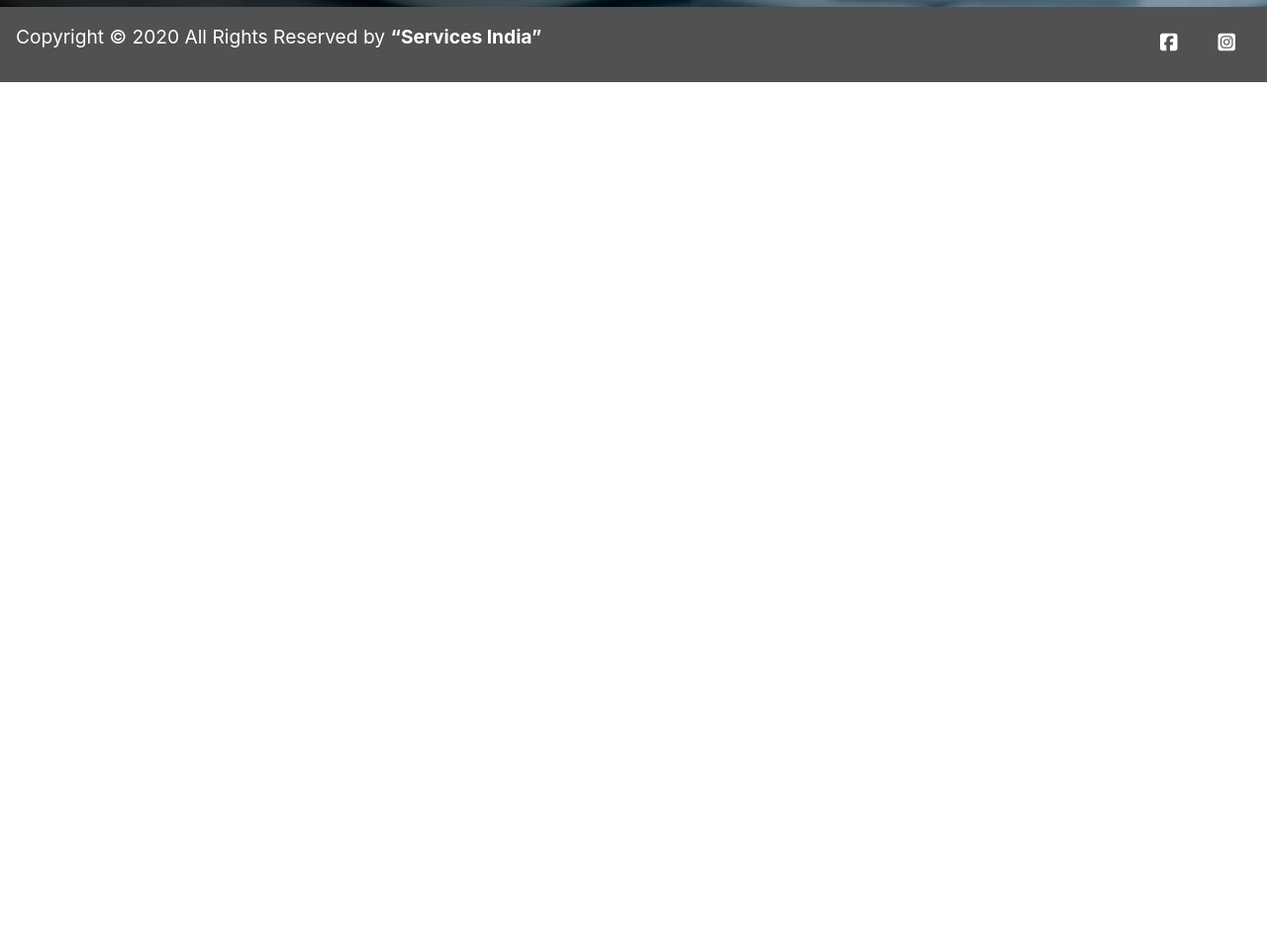
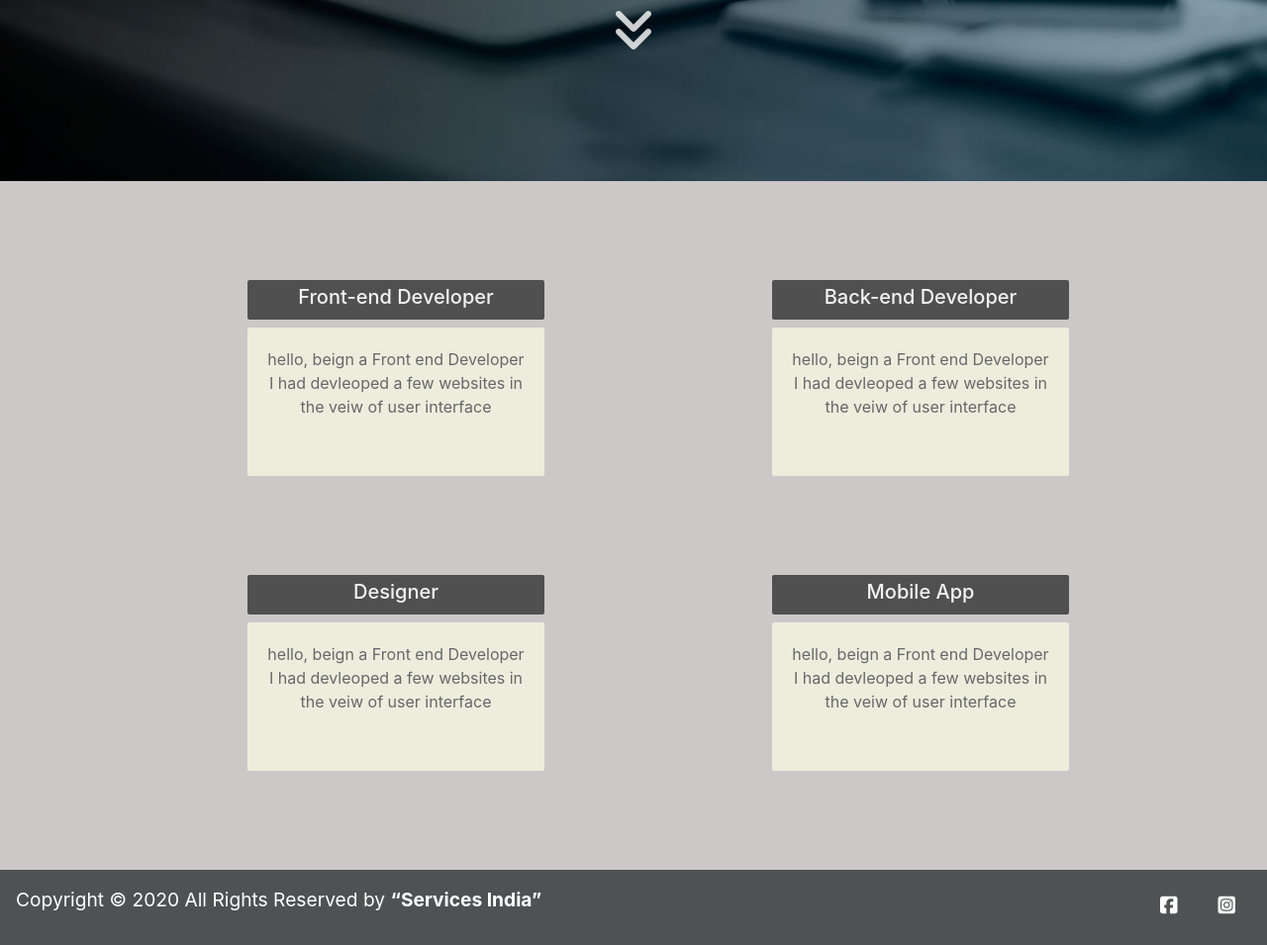
Before and after one commit to coder0221/portfolio, a plain HTML site: page index.html in a window 1280 px wide. Shown: the part 564-1519 px from the top of the page at 99% size. Before the commit the page ends 800 px from the top, so only its background shows below. Drawn offline with nearby package versions, Linux system fonts and the light colour scheme; some icons are missing.

Commit message:
Fifth commit

```diff
--- a/index.css
+++ b/index.css
@@ -43,7 +43,7 @@ h3 {
 
 .mid {
     padding-top: 200px;
-    padding-bottom: 50px;
+    padding-bottom: 130px;
     justify-content: center;
     align-items: center;
     text-align: center;
@@ -77,3 +77,40 @@ a:hover {
     background-color: rgba(255, 217, 0, 0.719);
     width: 200px;
 }
+
+h5 {
+    background-color: black;
+    color: white;
+    height: 40px;
+    width: 300px;
+    text-align: center;
+    padding-top: 5px;
+    opacity: 0.8;
+    border-radius: 2px;
+}
+
+.align {
+    align-items: center;
+    justify-content: center;
+    text-align: center;
+    background-color: rgb(192, 187, 187);
+    opacity: 0.8;
+    padding-bottom: 100px;
+}
+
+.pad {
+    padding-left: 250px;
+    padding-top: 100px;
+    justify-content: center;
+    align-items: center;
+}
+
+.discrip {
+    background-color: beige;
+    height: 150px;
+    width: 300px;
+    text-align: center;
+    padding: 20px;
+    opacity: 0.8;
+    border-radius: 2px;
+}
--- a/index.html
+++ b/index.html
@@ -45,7 +45,35 @@
                 <h1> <b> DESIGN & BUILD </b> </h1>
                 <h6> web interfaces.</h6><br><br>
                 <button class="btn btn-danger"><a href="assets.html">See My Work</a></button>
-                <br>
+                <div class="mt-5">
+                    <a href="#main">
+                        <i class="fas fa-angle-double-down fa-3x"></i>
+                    </a>
+                </div>
+            </div>
+        </div>
+
+        <div class="align" id="main">
+            <div class="row pad">
+                <div class="col-12 col-sm-6">
+                    <h5>Front-end Developer</h5>
+                    <div class="discrip">hello, beign a Front end Developer I had devleoped a few websites in the veiw of user interface</div>
+                </div>
+                <div class="col-12 col-sm-6">
+                    <h5>Back-end Developer</h5>
+                    <div class="discrip">hello, beign a Front end Developer I had devleoped a few websites in the veiw of user interface</div>
+                </div>
+            </div>
+
+            <div class="row pad">
+                <div class="col-12 col-sm-6">
+                    <h5>Designer</h5>
+                    <div class="discrip">hello, beign a Front end Developer I had devleoped a few websites in the veiw of user interface</div>
+                </div>
+                <div class="col-12 col-sm-6">
+                    <h5>Mobile App</h5>
+                    <div class="discrip">hello, beign a Front end Developer I had devleoped a few websites in the veiw of user interface</div>
+                </div>
             </div>
         </div>
 
```
Also changed, not shown: 1 other file.
